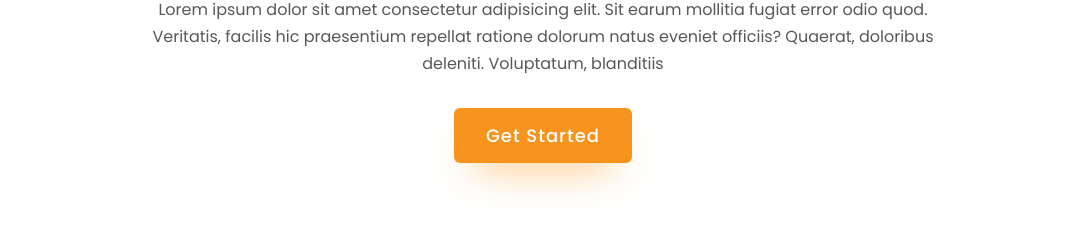
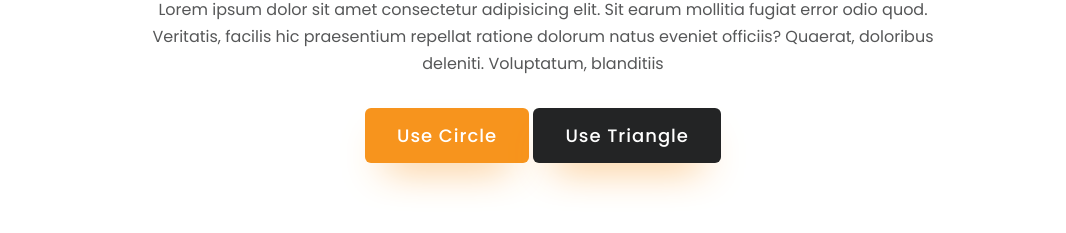
Before and after one commit to imshuvosarker/areacalc, a website: page views/index.html in a window 1280 px wide. Shown: the part 287-520 px from the top of the page, without its empty margins (97-1163 px from the left). Drawn offline with Linux system fonts and the light colour scheme; files that its build step writes are made by us from their sources; files whose address does not match are found by name.

Commit message:
make it better

```diff
--- a/assets/css/style.css
+++ b/assets/css/style.css
@@ -92,6 +92,9 @@ p {
     -ms-transition: all 0.3s ease-in-out;
     -o-transition: all 0.3s ease-in-out;
 }
+.btn-next {
+    background-color: #232425;
+}
 .btn:hover {
     background: var(--primary-dark);
 }
--- a/views/index.html
+++ b/views/index.html
@@ -47,7 +47,8 @@
                             dolorum natus eveniet officiis? Quaerat, doloribus
                             deleniti. Voluptatum, blanditiis
                         </p>
-                        <a href="/circle" class="btn">Get Started</a>
+                        <a href="/circle" class="btn">Use Circle</a>
+                        <a href="/triangle" class="btn btn-next">Use Triangle</a>
                     </div>
                 </div>
             </div>
```
